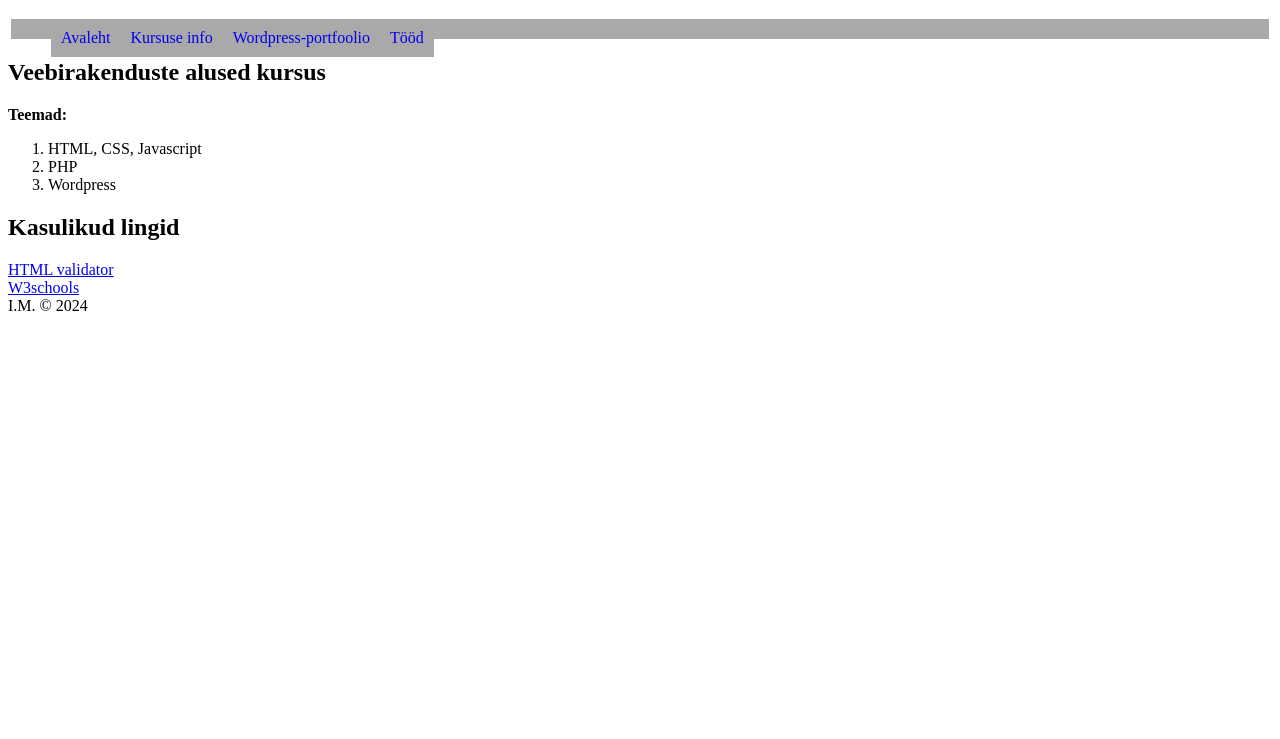
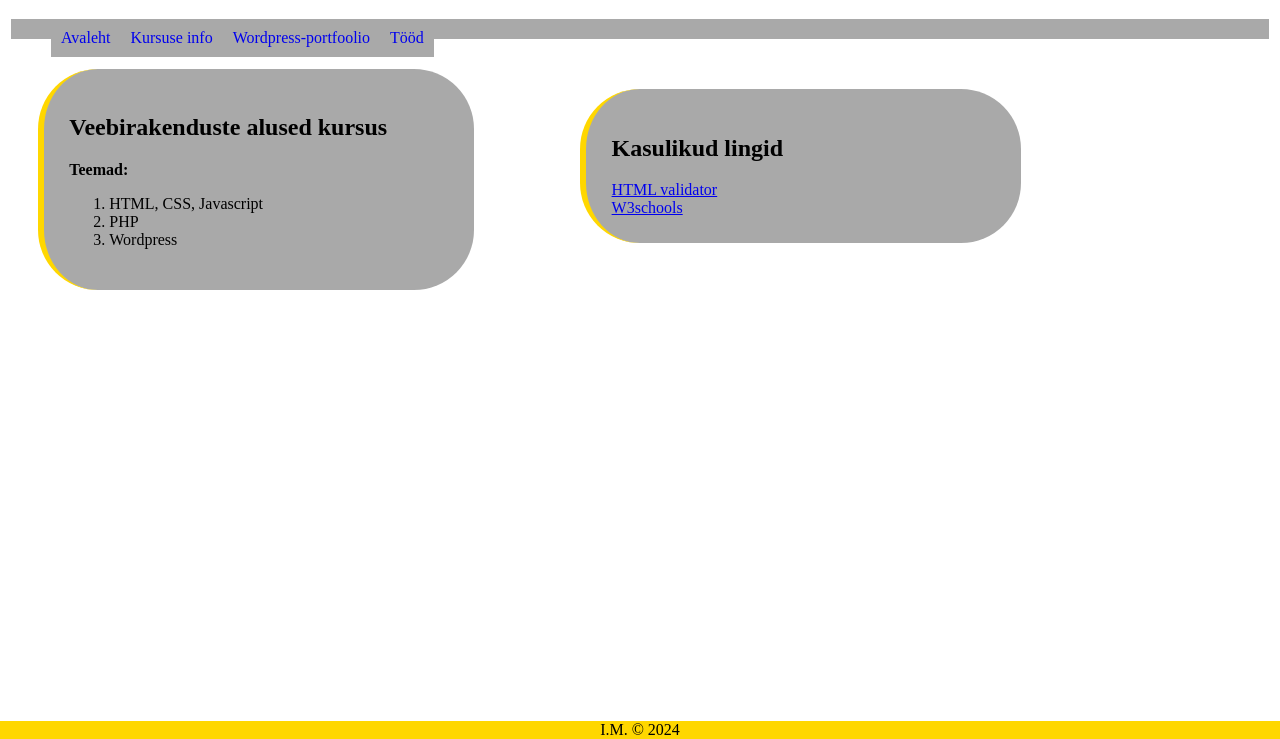
Before and after one commit to IrinaMerkulova/veebTargv23, a plain HTML site: page kursus.html in a window 1280 px wide. Shown: the part 61-800 px from the top of the page. Drawn offline with Linux system fonts and the light colour scheme.

Commit message:
lisatud id=teine + vastav kujundus

```diff
--- a/kursus.html
+++ b/kursus.html
@@ -36,7 +36,7 @@
             </ol>
         </div>
     </section>
-    <section>
+    <section id="teine">
         <h2>Kasulikud lingid</h2>
         <div>
             <a href="https://validator.w3.org/nu/#file">HTML validator</a>
--- a/style/style.css
+++ b/style/style.css
@@ -27,3 +27,24 @@ nav li a{
 nav li a:hover{
     background-color: aquamarine;
 }
+footer{
+    position:fixed;
+    left:0;
+    bottom:0;
+    background-color: gold;
+    width: 100%;
+    text-align: center;
+}
+main section{
+    border-left: 6px solid gold;
+    background-color: darkgrey;
+    border-radius: 60px;
+    padding:2%;
+    width:30%;
+    margin:30px;
+}
+section#teine{
+    position: absolute;
+    left: 550px;
+    top: 120px;
+}
```
